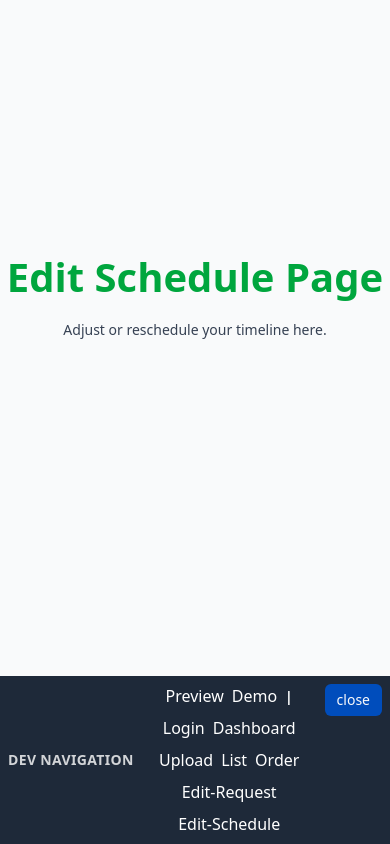
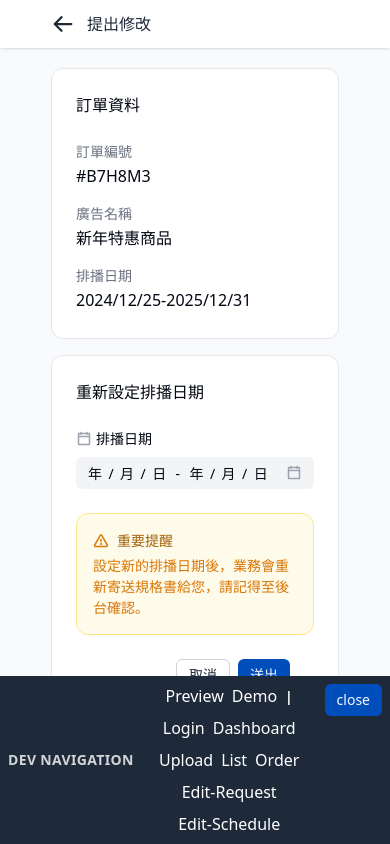
Before and after one commit to mirror-tv/mnews-personal-ads, a React (Vite) app: page /edit-schedule in a window 390 px wide. Built offline with nearby package versions, Linux system fonts and the light colour scheme.

Commit message:
feat(edit-schedule): add new edit-schedule page with calendar.svg and useResponsive hook

```diff
--- a/src/components/ui/card.tsx
+++ b/src/components/ui/card.tsx
@@ -87,7 +87,7 @@ type CardTitleProps = ComponentPropsWithoutRef<'h4'> & {
 
 function CardTitle({ asChild, className, ...props }: CardTitleProps) {
   const { isNote } = useCardVariant()
-  const Comp = (isNote ? 'h6' : undefined) ?? (asChild ? Slot : 'h4')
+  const Comp = (isNote ? 'h6' : undefined) ?? (asChild ? Slot : 'h5')
 
   return (
     <Comp
--- /dev/null
+++ b/src/hooks/useResponsive.ts
@@ -0,0 +1,38 @@
+import { useEffect, useState } from 'react'
+
+export function useResponsive() {
+  const [screen, setScreen] = useState({
+    isMobile: false,
+    isTablet: false,
+    isDesktop: false,
+  })
+
+  useEffect(() => {
+    const mobileQuery = window.matchMedia('(max-width: 767px)')
+    const tabletQuery = window.matchMedia(
+      '(min-width: 768px) and (max-width: 1199px)'
+    )
+    const desktopQuery = window.matchMedia('(min-width: 1200px)')
+
+    const update = () => {
+      setScreen({
+        isMobile: mobileQuery.matches,
+        isTablet: tabletQuery.matches,
+        isDesktop: desktopQuery.matches,
+      })
+    }
+
+    update()
+    mobileQuery.addEventListener('change', update)
+    tabletQuery.addEventListener('change', update)
+    desktopQuery.addEventListener('change', update)
+
+    return () => {
+      mobileQuery.removeEventListener('change', update)
+      tabletQuery.removeEventListener('change', update)
+      desktopQuery.removeEventListener('change', update)
+    }
+  }, [])
+
+  return screen
+}
--- a/src/pages/edit-schedule.tsx
+++ b/src/pages/edit-schedule.tsx
@@ -1,10 +1,95 @@
+import { useState } from 'react'
+
+import { format } from 'date-fns'
+import { zhTW } from 'date-fns/locale/zh-TW'
+
+import type { DateRange } from 'react-day-picker'
+
+import CalendarIcon from '@/assets/icons/calendar.svg?react'
+import TriangleExclamationIcon from '@/assets/icons/triangle-exclamation.svg?react'
+import { EditPageLayout } from '@/components/edit/edit-page-layout'
+import { Instructions } from '@/components/shared/instructions'
+import { Button } from '@/components/ui/button'
+import { Calendar } from '@/components/ui/calendar'
+import {
+  Popover,
+  PopoverContent,
+  PopoverTrigger,
+} from '@/components/ui/popover'
+import { cn } from '@/utils'
+
 export default function EditSchedule() {
+  const [range, setRange] = useState<DateRange | undefined>(undefined)
+
+  const dateFormat = 'yyyy/M/d'
+
+  const CalendarText =
+    range?.from && range?.to ? (
+      <>
+        <span>{format(range.from, dateFormat, { locale: zhTW })}</span>
+        <span>-</span>
+        <span>{format(range.to, dateFormat, { locale: zhTW })}</span>
+      </>
+    ) : (
+      <>
+        <span>年 / 月 / 日</span>
+        <span>-</span>
+        <span>年 / 月 / 日</span>
+      </>
+    )
+
+  function handleSubmit(e: React.FormEvent<HTMLFormElement>) {
+    e.preventDefault()
+
+    if (!range?.from || !range?.to) {
+      alert('請選擇完整的排播起訖日期')
+      return
+    }
+
+    const formattedRange = {
+      from: format(range.from, 'yyyy-MM-dd'),
+      to: format(range.to, 'yyyy-MM-dd'),
+    }
+
+    console.log('Submitted schedule:', formattedRange)
+  }
+
   return (
-    <div className="flex h-[70vh] flex-col items-center justify-center bg-gray-50">
-      <h1 className="text-green-600">Edit Schedule Page</h1>
-      <p className="mt-4 text-gray-700">
-        Adjust or reschedule your timeline here.
-      </p>
-    </div>
+    <EditPageLayout
+      title="提出修改"
+      onSubmit={handleSubmit}
+      submitButtonName="送出"
+      cardTitle="重新設定排播日期"
+    >
+      <div className="space-y-m">
+        <h6 className="flex items-center gap-1">
+          <CalendarIcon className="text-text-tertiary" />
+          排播日期
+        </h6>
+        <Popover>
+          <PopoverTrigger asChild>
+            <Button
+              variant="ghost"
+              className={cn(
+                'w-full justify-start gap-2 bg-gray-2 tracking-widest md:w-[360px] md:gap-3'
+              )}
+            >
+              {CalendarText}
+              <CalendarIcon className="ml-auto text-text-tertiary" />
+            </Button>
+          </PopoverTrigger>
+          <PopoverContent className="w-auto p-0">
+            <Calendar mode="range" selected={range} onSelect={setRange} />
+          </PopoverContent>
+        </Popover>
+      </div>
+      <Instructions
+        title="重要提醒"
+        icon={<TriangleExclamationIcon />}
+        wordings={[
+          '設定新的排播日期後，業務會重新寄送規格書給您，請記得至後台確認。',
+        ]}
+      />
+    </EditPageLayout>
   )
 }
--- a/src/utils/devLog.ts
+++ b/src/utils/devLog.ts
@@ -1,7 +1,7 @@
 import { env } from '@/config/env'
 
 export function devLog(value: unknown, name?: string): void {
-  if (['dev', 'local'].includes(env.ENV)) return // only runs in vite dev/local mode
+  if (!['dev', 'local'].includes(env.ENV)) return // only runs in vite dev/local mode
 
   const type = typeof value
   const date = new Date()
```
Also changed, not shown: src/assets/icons/calendar.svg (added).
